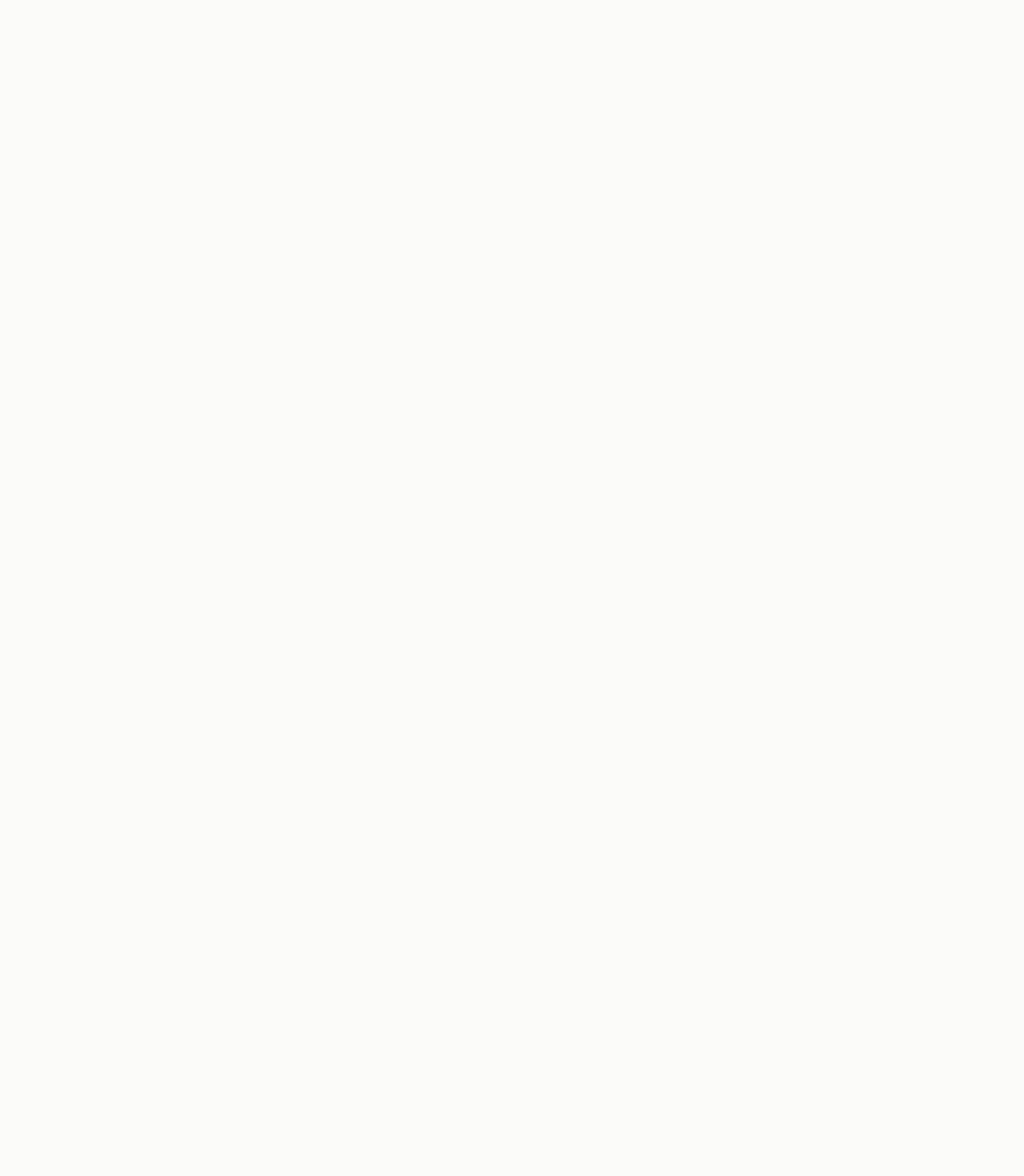
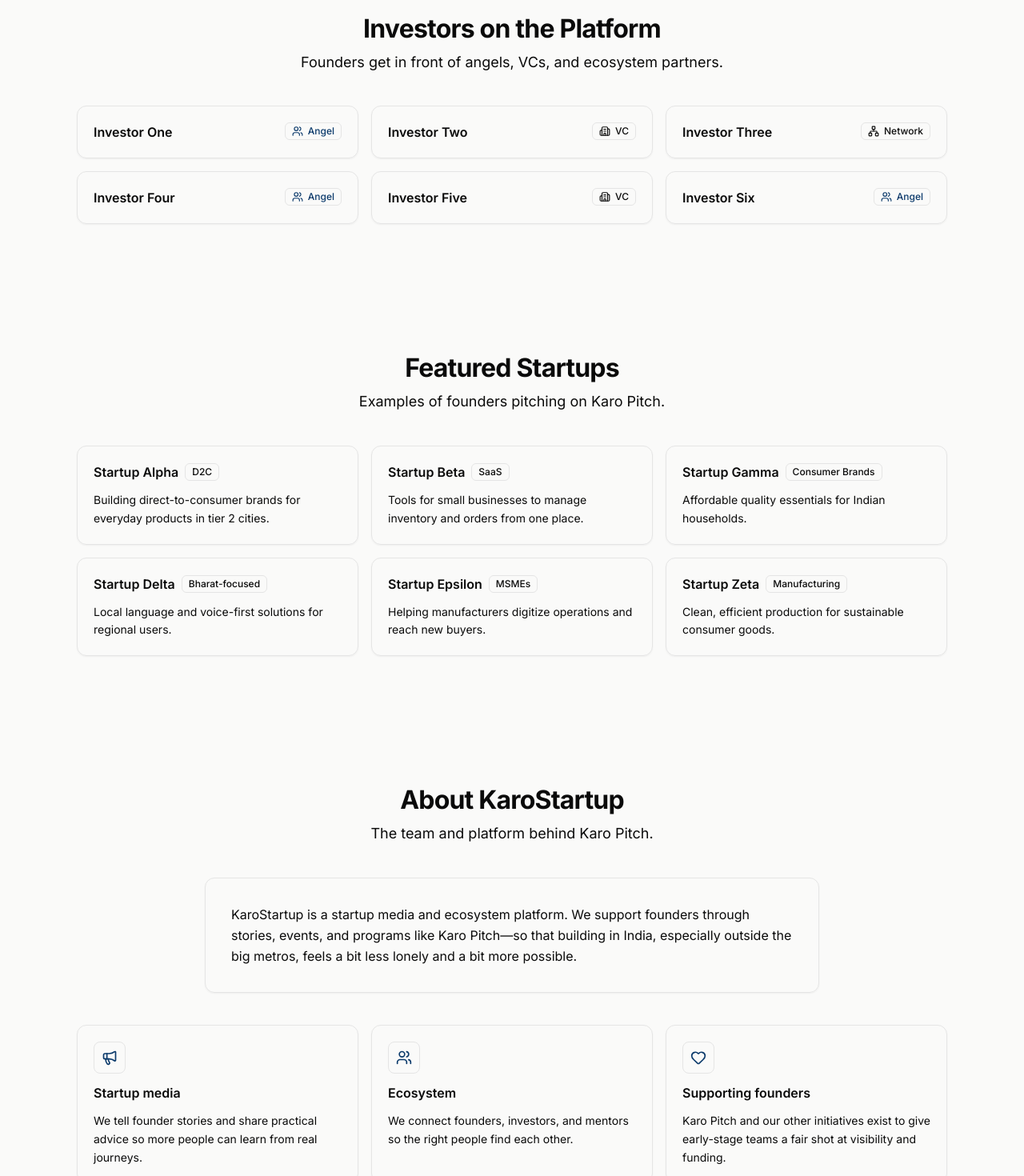
Before and after one commit to HarshYadav1711/bharatbridge-karopitch-demo, a Next.js app: page / in a window 1280 px wide. Shown: the part 2100-3570 px from the top of the page at 80% size. Before the commit the page ends 2109 px from the top, so only its background shows below. Built offline with nearby package versions, Linux system fonts and the light colour scheme.

Commit message:
feat: add credibility sections for investors and featured startups
- introduced investor showcase cards
- implemented featured startup highlights
- added contextual section explaining KaroStartup ecosystem
- improved overall trust and narrative of the platform

```diff
--- a/app/page.tsx
+++ b/app/page.tsx
@@ -4,6 +4,9 @@
 import { AboutKaroPitch } from "@/sections/AboutKaroPitch";
 import { HowItWorks } from "@/sections/HowItWorks";
 import { WhoCanApply } from "@/sections/WhoCanApply";
+import { Investors } from "@/sections/Investors";
+import { FeaturedStartups } from "@/sections/FeaturedStartups";
+import { AboutKaroStartup } from "@/sections/AboutKaroStartup";
 
 export default function Home() {
   return (
@@ -14,6 +17,9 @@
         <AboutKaroPitch />
         <HowItWorks />
         <WhoCanApply />
+        <Investors />
+        <FeaturedStartups />
+        <AboutKaroStartup />
       </main>
       <Footer />
     </>
--- /dev/null
+++ b/sections/AboutKaroStartup.tsx
@@ -0,0 +1,69 @@
+import { Megaphone, Users, Heart } from "lucide-react";
+import { Container } from "@/components/Container";
+import { SectionTitle } from "@/components/SectionTitle";
+import { Card, CardContent } from "@/components/Card";
+
+const pillars = [
+  {
+    icon: Megaphone,
+    title: "Startup media",
+    description:
+      "We tell founder stories and share practical advice so more people can learn from real journeys.",
+  },
+  {
+    icon: Users,
+    title: "Ecosystem",
+    description:
+      "We connect founders, investors, and mentors so the right people find each other.",
+  },
+  {
+    icon: Heart,
+    title: "Supporting founders",
+    description:
+      "Karo Pitch and our other initiatives exist to give early-stage teams a fair shot at visibility and funding.",
+  },
+] as const;
+
+export function AboutKaroStartup() {
+  return (
+    <section id="about-karostartup" className="py-16 sm:py-20 bg-muted/30">
+      <Container className="flex flex-col gap-10">
+        <SectionTitle
+          title="About KaroStartup"
+          subtitle="The team and platform behind Karo Pitch."
+          align="center"
+        />
+        <Card className="max-w-3xl mx-auto">
+          <CardContent className="p-6 sm:p-8">
+            <p className="text-body text-muted-foreground leading-relaxed">
+              KaroStartup is a startup media and ecosystem platform. We support
+              founders through stories, events, and programs like Karo Pitch—so
+              that building in India, especially outside the big metros, feels a
+              bit less lonely and a bit more possible.
+            </p>
+          </CardContent>
+        </Card>
+        <ul className="grid gap-4 sm:grid-cols-3">
+          {pillars.map(({ icon: Icon, title, description }) => (
+            <li key={title}>
+              <Card className="h-full">
+                <CardContent className="flex flex-col gap-3 p-5">
+                  <span
+                    className="flex h-10 w-10 items-center justify-center rounded-lg border border-border bg-background text-primary-brand"
+                    aria-hidden
+                  >
+                    <Icon className="h-5 w-5" />
+                  </span>
+                  <h3 className="font-semibold text-foreground">{title}</h3>
+                  <p className="text-sm text-muted-foreground leading-relaxed">
+                    {description}
+                  </p>
+                </CardContent>
+              </Card>
+            </li>
+          ))}
+        </ul>
+      </Container>
+    </section>
+  );
+}
--- /dev/null
+++ b/sections/FeaturedStartups.tsx
@@ -0,0 +1,79 @@
+import { Container } from "@/components/Container";
+import { SectionTitle } from "@/components/SectionTitle";
+import { Card, CardContent } from "@/components/Card";
+
+const placeholderStartups: {
+  name: string;
+  category: string;
+  description: string;
+}[] = [
+  {
+    name: "Startup Alpha",
+    category: "D2C",
+    description:
+      "Building direct-to-consumer brands for everyday products in tier 2 cities.",
+  },
+  {
+    name: "Startup Beta",
+    category: "SaaS",
+    description:
+      "Tools for small businesses to manage inventory and orders from one place.",
+  },
+  {
+    name: "Startup Gamma",
+    category: "Consumer Brands",
+    description:
+      "Affordable quality essentials for Indian households.",
+  },
+  {
+    name: "Startup Delta",
+    category: "Bharat-focused",
+    description:
+      "Local language and voice-first solutions for regional users.",
+  },
+  {
+    name: "Startup Epsilon",
+    category: "MSMEs",
+    description:
+      "Helping manufacturers digitize operations and reach new buyers.",
+  },
+  {
+    name: "Startup Zeta",
+    category: "Manufacturing",
+    description:
+      "Clean, efficient production for sustainable consumer goods.",
+  },
+];
+
+export function FeaturedStartups() {
+  return (
+    <section id="startups" className="py-16 sm:py-20">
+      <Container className="flex flex-col gap-10">
+        <SectionTitle
+          title="Featured Startups"
+          subtitle="Examples of founders pitching on Karo Pitch."
+          align="center"
+        />
+        <ul className="grid gap-4 sm:grid-cols-2 lg:grid-cols-3">
+          {placeholderStartups.map(({ name, category, description }) => (
+            <li key={name}>
+              <Card className="h-full">
+                <CardContent className="flex flex-col gap-3 p-5">
+                  <div className="flex flex-wrap items-center gap-2">
+                    <span className="font-semibold text-foreground">{name}</span>
+                    <span className="rounded-md border border-border bg-muted/50 px-2 py-0.5 text-xs font-medium text-muted-foreground">
+                      {category}
+                    </span>
+                  </div>
+                  <p className="text-sm text-muted-foreground leading-relaxed">
+                    {description}
+                  </p>
+                </CardContent>
+              </Card>
+            </li>
+          ))}
+        </ul>
+      </Container>
+    </section>
+  );
+}
--- /dev/null
+++ b/sections/Investors.tsx
@@ -0,0 +1,79 @@
+import { Users, Building2, Network } from "lucide-react";
+import { Container } from "@/components/Container";
+import { SectionTitle } from "@/components/SectionTitle";
+import { Card, CardContent } from "@/components/Card";
+import { cn } from "@/lib/utils";
+
+type InvestorType = "Angel" | "VC" | "Network";
+
+const placeholderInvestors: { name: string; type: InvestorType }[] = [
+  { name: "Investor One", type: "Angel" },
+  { name: "Investor Two", type: "VC" },
+  { name: "Investor Three", type: "Network" },
+  { name: "Investor Four", type: "Angel" },
+  { name: "Investor Five", type: "VC" },
+  { name: "Investor Six", type: "Angel" },
+];
+
+const typeConfig: Record<
+  InvestorType,
+  { icon: typeof Users; label: string; className: string }
+> = {
+  Angel: {
+    icon: Users,
+    label: "Angel",
+    className: "bg-primary-brand/10 text-primary-brand border-primary-brand/20",
+  },
+  VC: {
+    icon: Building2,
+    label: "VC",
+    className: "bg-muted text-muted-foreground border-border",
+  },
+  Network: {
+    icon: Network,
+    label: "Network",
+    className: "bg-accent-brand/10 text-accent-foreground border-accent-brand/20",
+  },
+};
+
+export function Investors() {
+  return (
+    <section id="investors" className="py-16 sm:py-20 bg-muted/30">
+      <Container className="flex flex-col gap-10">
+        <SectionTitle
+          title="Investors on the Platform"
+          subtitle="Founders get in front of angels, VCs, and ecosystem partners."
+          align="center"
+        />
+        <ul className="grid gap-4 sm:grid-cols-2 lg:grid-cols-3">
+          {placeholderInvestors.map(({ name, type }) => {
+            const config = typeConfig[type];
+            const Icon = config.icon;
+            return (
+              <li key={`${name}-${type}`}>
+                <Card className="h-full">
+                  <CardContent className="flex flex-col gap-3 p-5">
+                    <div className="flex items-start justify-between gap-3">
+                      <span className="font-semibold text-foreground">
+                        {name}
+                      </span>
+                      <span
+                        className={cn(
+                          "inline-flex items-center gap-1.5 rounded-md border px-2 py-0.5 text-xs font-medium shrink-0",
+                          config.className
+                        )}
+                      >
+                        <Icon className="h-3.5 w-3.5" aria-hidden />
+                        {config.label}
+                      </span>
+                    </div>
+                  </CardContent>
+                </Card>
+              </li>
+            );
+          })}
+        </ul>
+      </Container>
+    </section>
+  );
+}
```
